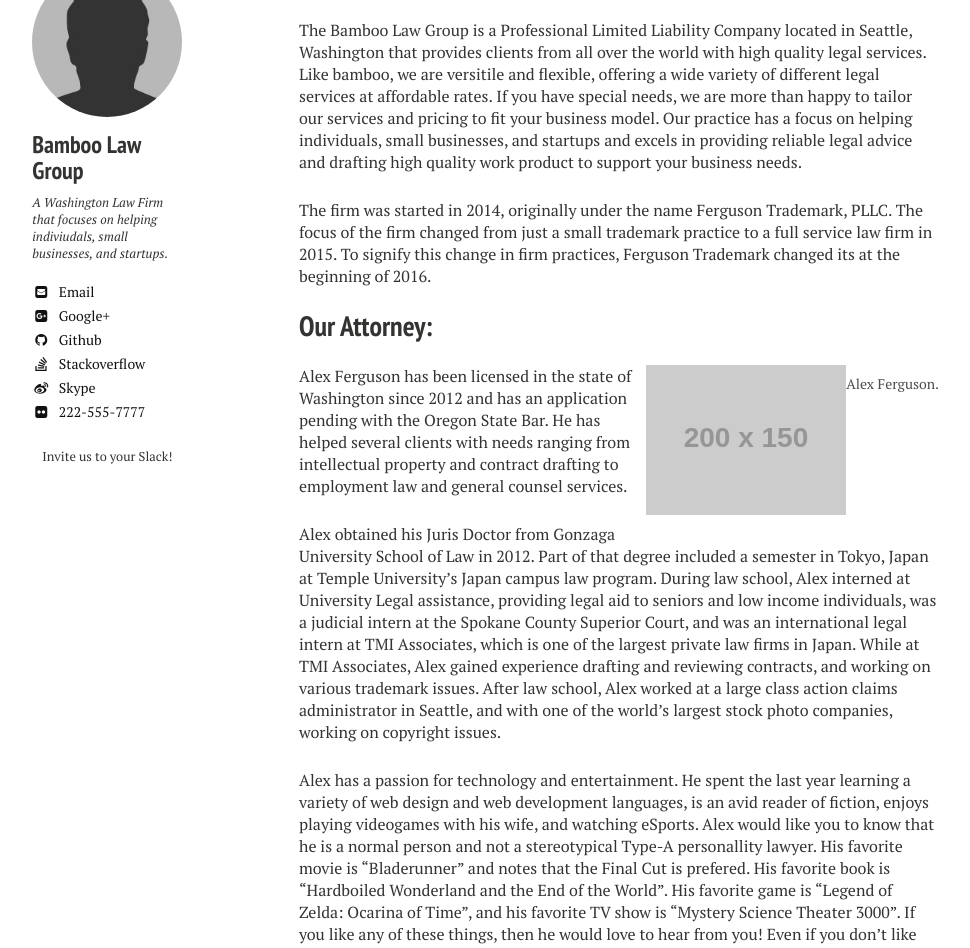
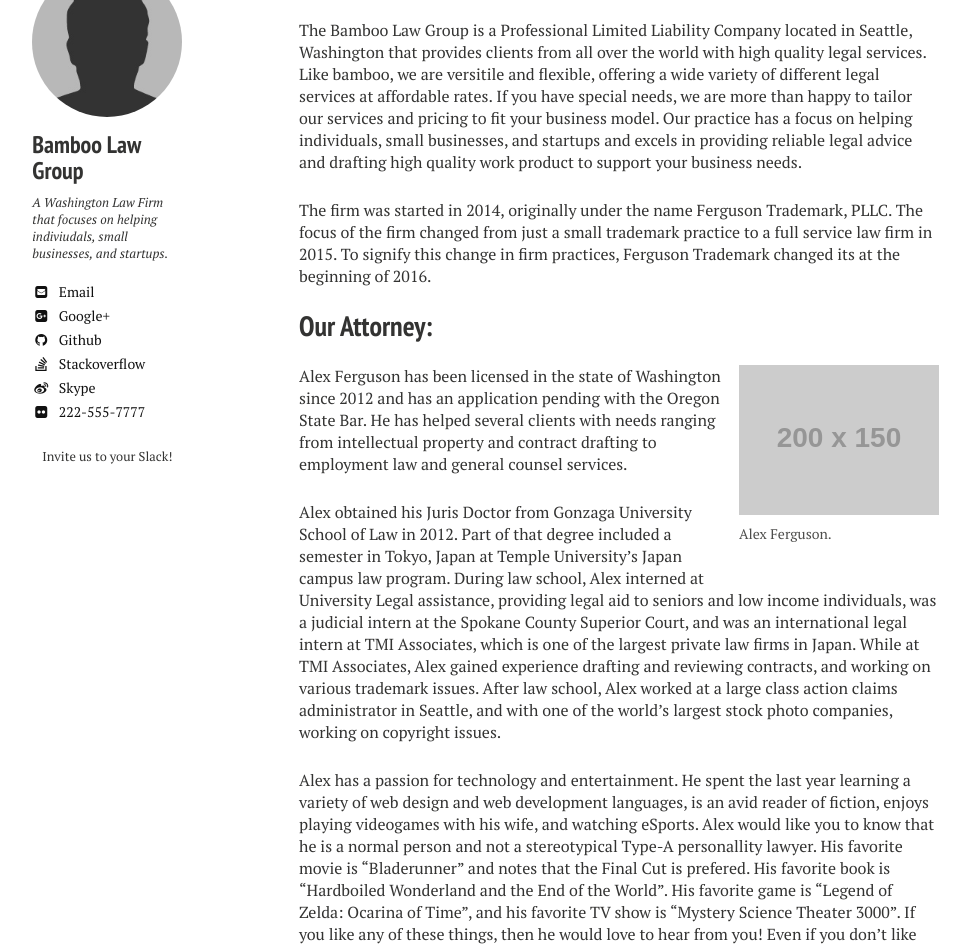
Before and after one commit to nerdyfergy/blg-site-mm3, a Jekyll site: the page built from about/index.md, in a window 1280 px wide. Shown: the part 628-1576 px from the top of the page, without its empty margins (21-991 px from the left). Built offline with Jekyll 4.4.1, drawn with Linux system fonts in a browser that asks for light colours.

Commit message:
Update index.md

```diff
--- a/about/index.md
+++ b/about/index.md
@@ -17,7 +17,7 @@ The firm was started in 2014, originally under the name Ferguson Trademark, PLLC
 
 <figure class="image-pull-right">
 	<img src="http://placehold.it/200x150.jpg">
-	<figcaption class="halvsies">Alex Ferguson.</figcaption>
+	<figcaption>Alex Ferguson.</figcaption>
 </figure>
 Alex Ferguson has been licensed in the state of Washington since 2012 and has an application pending with the Oregon State Bar. He has helped several clients with needs ranging from intellectual property and contract drafting to employment law and general counsel services.
 
```
